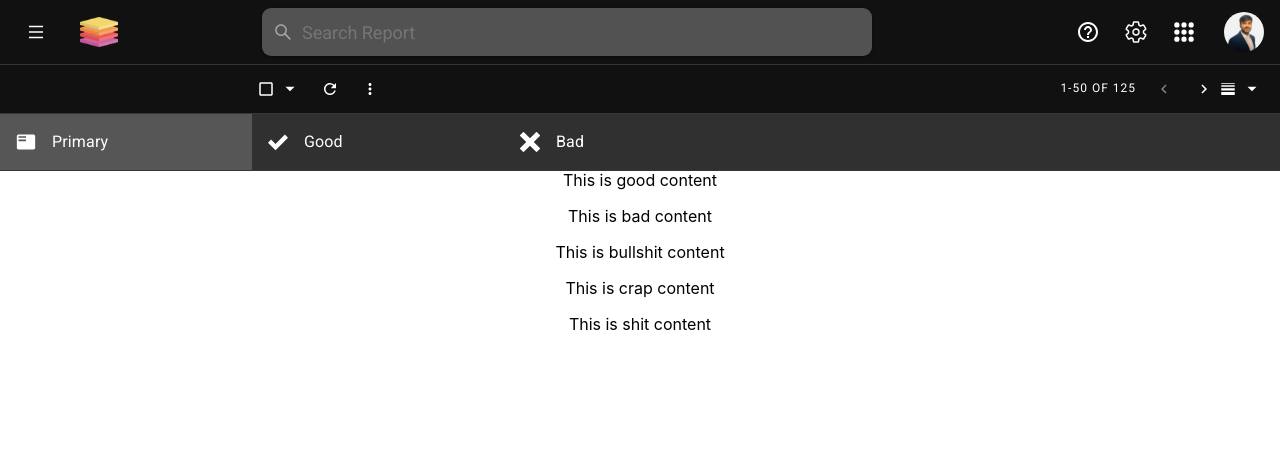
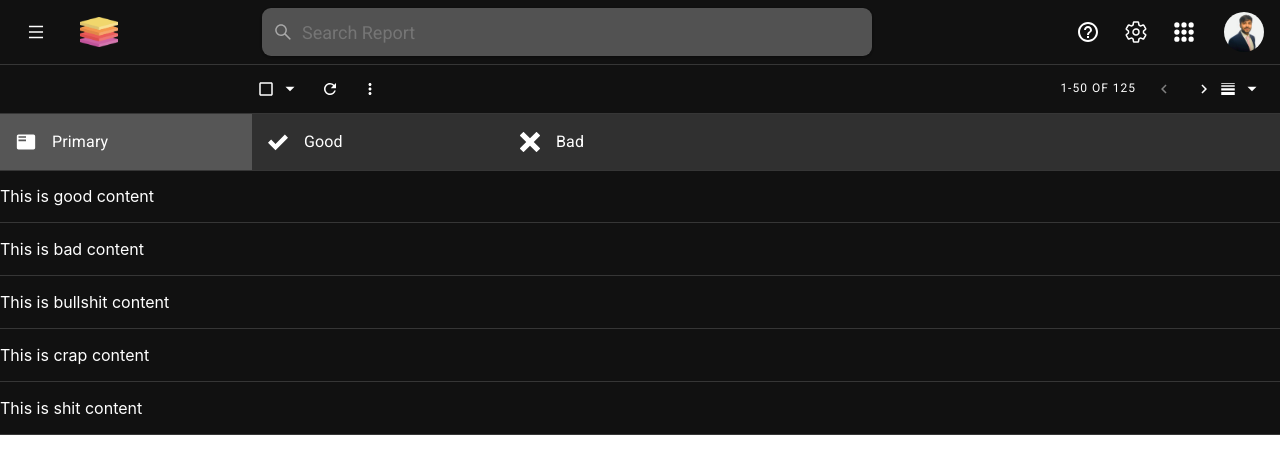
Before and after one commit to chiragkhandhar/Gmail-Clone, a React (Create React App) app: page / in a window 1280 px wide. Shown: the top 474 px of the page. Built offline with nearby package versions, Linux system fonts and the light colour scheme.

Commit message:
Add Row Component (beta)

```diff
--- a/src/Components/Content.js
+++ b/src/Components/Content.js
@@ -1,4 +1,7 @@
 import React, { Component } from "react";
+
+// Components
+import Row from "./Row";
 
 // MUI Stuff
 import withStyles from "@material-ui/core/styles/withStyles";
@@ -149,15 +152,16 @@ export class Content extends Component {
 
         <div className={classes.content}>
           {activeTab === 0
-            ? content.map((rowData) => <p>{rowData.text}</p>)
+            ? content.map((rowData) => <Row content = {rowData.text}/>)
             : activeTab === 1
             ? content.map(
-                (rowData) => rowData.label === "good" && <p>{rowData.text}</p>
+                (rowData) => rowData.label === "good" && <Row content = {rowData.text}/>
               )
             : activeTab === 2 &&
               content.map(
-                (rowData) => rowData.label === "bad" && <p>{rowData.text}</p>
+                (rowData) => rowData.label === "bad" && <Row content = {rowData.text}/>
               )}
+
         </div>
       </div>
     );
--- /dev/null
+++ b/src/Components/Row.js
@@ -0,0 +1,31 @@
+import React, { Component } from "react";
+
+// MUI Stuff
+import withStyles from "@material-ui/core/styles/withStyles";
+
+const styles = {
+  container: {
+    display: "flex",
+    justifyContent: "flex-start",
+    alignItems: "center",
+    backgroundColor: "#111111",
+    borderBottom: "1px solid #363636",
+  },
+};
+
+export class Row extends Component {
+  state = {
+    content: this.props.content,
+  };
+  render() {
+    const { classes } = this.props;
+    const { content } = this.state;
+    return (
+      <div className={classes.container}>
+        <p style={{ color: "white" }}>{content}</p>
+      </div>
+    );
+  }
+}
+
+export default withStyles(styles)(Row);
```
